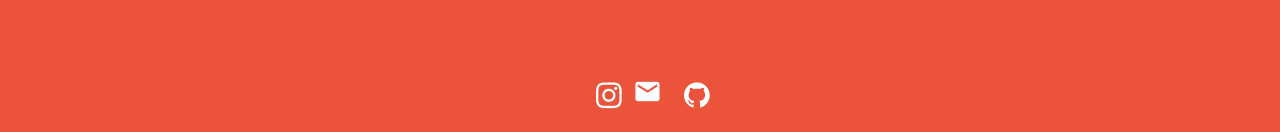
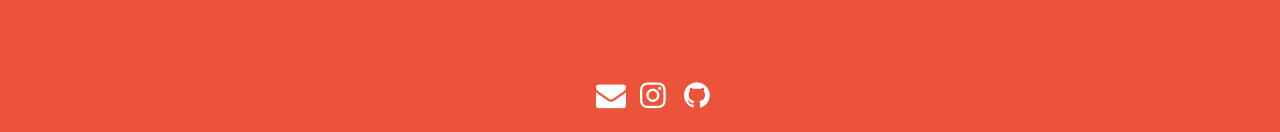
Before and after one commit to jcpace/port, a React (Create React App) app: page / in a window 1280 px wide. Shown: the part 1817-1949 px from the top of the page. Built offline with nearby package versions, Linux system fonts and the light colour scheme.

Commit message:
rm material icons

```diff
--- a/src/components/footer.css
+++ b/src/components/footer.css
@@ -30,7 +30,8 @@ footer {
 a {
   text-decoration: none;
   color: white;
-  margin-left: 15px;
+  margin-left: 20px;
+
 }
 
 a[href^=mailto] {
@@ -42,39 +43,3 @@ a[href^=mailto]:hover {
   color: white;
   text-decoration: none;
 }
-
-.material-icons {
-  font-family: 'Material Icons';
-  font-weight: normal;
-  font-style: normal;
-  font-size: 29px;  /* Preferred icon size */
-  display: inline-block;
-  line-height: 1;
-  text-transform: none;
-  letter-spacing: normal;
-  word-wrap: normal;
-  white-space: nowrap;
-  direction: ltr;
-  /* Support for all WebKit browsers. */
-  -webkit-font-smoothing: antialiased;
-  /* Support for Safari and Chrome. */
-  text-rendering: optimizeLegibility;
-
-  /* Support for Firefox. */
-  -moz-osx-font-smoothing: grayscale;
-
-  /* Support for IE. */
-  font-feature-settings: 'liga';
-}
-
-@font-face {
-  font-family: 'Material Icons';
-  font-style: normal;
-  font-weight: 400;
-  src: url(https://example.com/MaterialIcons-Regular.eot); /* For IE6-8 */
-  src: local('Material Icons'),
-    local('MaterialIcons-Regular'),
-    url(https://example.com/MaterialIcons-Regular.woff2) format('woff2'),
-    url(https://example.com/MaterialIcons-Regular.woff) format('woff'),
-    url(https://example.com/MaterialIcons-Regular.ttf) format('truetype');
-}
--- a/src/components/footer.js
+++ b/src/components/footer.js
@@ -4,16 +4,10 @@ import './footer.css';
 const Footer = () => {
   return (
     <footer className="social-footer">
-    <a href="https://www.instagram.com/_.jpace/" className="fa fa-instagram"></a>
-    <a href="mailto:joshpace@gmail.com" className="material-icons">email</a>
-    <a href='https://www.github.com/jcpace' className="fa fa-github"></a>
-
-
-
-
-
-
-</footer>
+      <a href="mailto:joshpace@gmail.com" className="fa fa-envelope"></a>
+      <a href="https://www.instagram.com/_.jpace/" className="fa fa-instagram"></a>
+      <a href='https://www.github.com/jcpace' className="fa fa-github"></a>
+  </footer>
 
   );
 }
```
